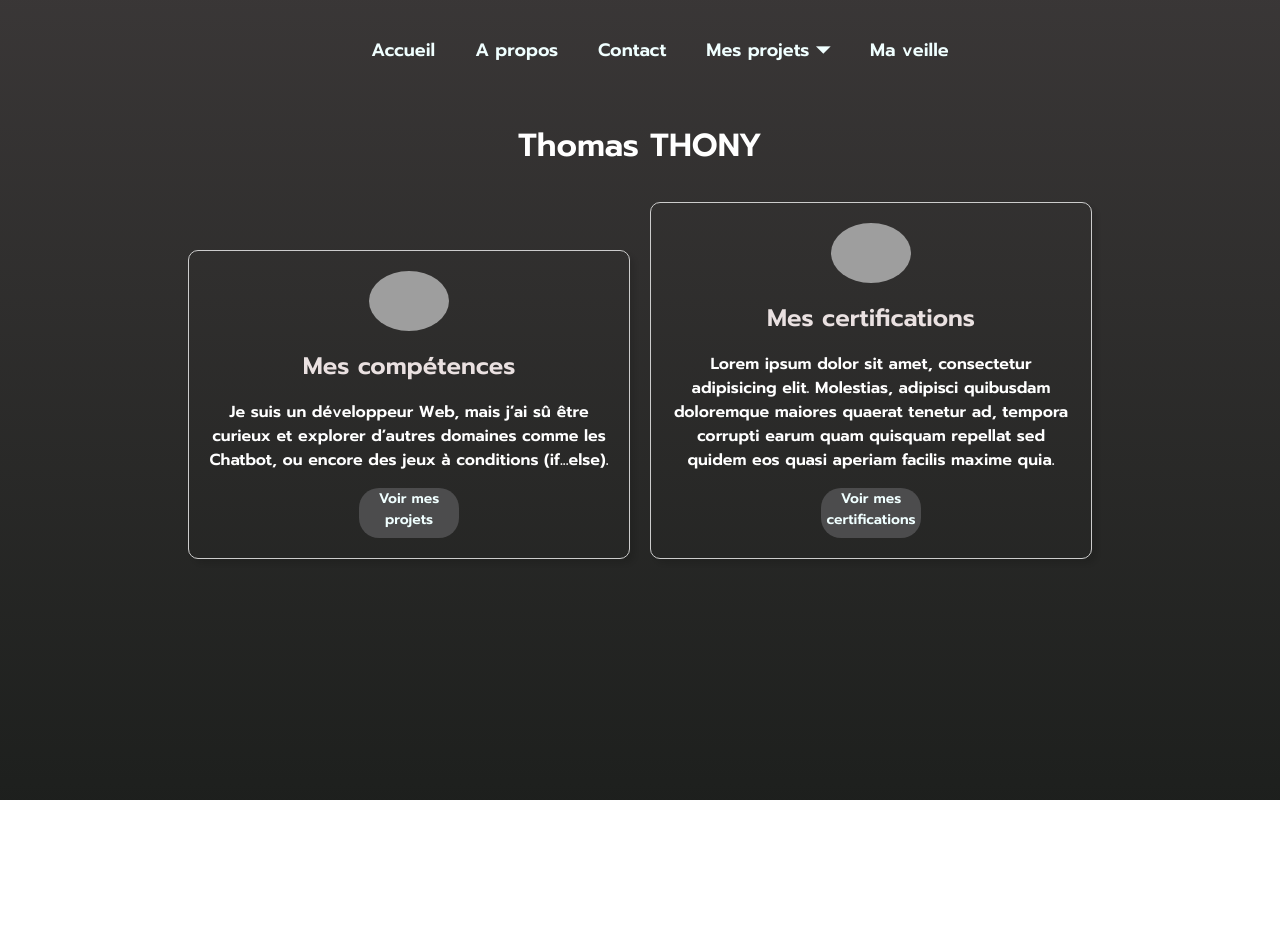
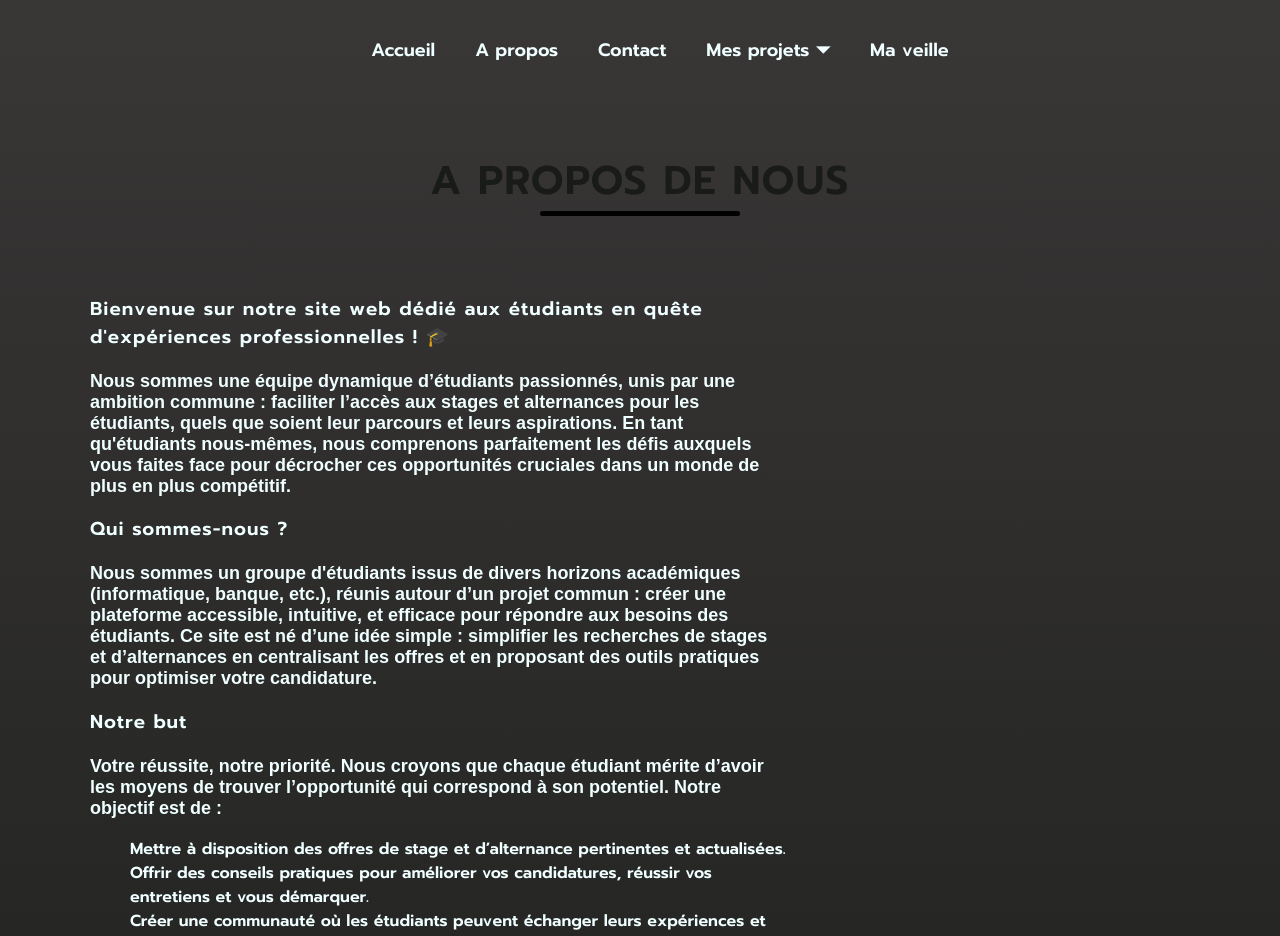
Before and after one commit to Thomas-Thony/MonPortfolioReact.JS, a React (Vite) app: page / in a window 1280 px wide. Shown: the top 936 px of the page. Before the commit the page ends 800 px from the top, so only its background shows below. Built offline with nearby package versions, Linux system fonts and the light colour scheme; grey boxes are pictures that could not be loaded.

Commit message:
Mise en place d'un nouveau format de la page d'accueil (avec un texte de template)

```diff
--- a/src/components/accueil.jsx
+++ b/src/components/accueil.jsx
@@ -4,13 +4,51 @@ import Carte2 from './Cartes/carte2';
 
 function Accueil() {
     return (
-        <>
-            <div className="titre">
-                <h1>Thomas THONY</h1>
-                <Carte />
-                <Carte2/>
+      <>
+    <section>
+      <div className="a_propos">
+        <h1>A propos de nous</h1>
+        <div className="wrapper1">
+          <div className="content_a_propos">
+            <h3>
+              Bienvenue sur notre site web dédié aux étudiants en quête d&apos;expériences professionnelles ! 🎓
+            </h3>
+            <p>
+              Nous sommes une équipe dynamique d’étudiants passionnés, unis par une ambition commune :
+              faciliter l’accès aux stages et alternances pour les étudiants, quels que soient leur parcours
+              et leurs aspirations. En tant qu&apos;étudiants nous-mêmes, nous comprenons parfaitement les défis
+              auxquels vous faites face pour décrocher ces opportunités cruciales dans un monde de plus en
+              plus compétitif.
+            </p>
+            <h3>Qui sommes-nous ?</h3>
+            <p>
+              Nous sommes un groupe d&apos;étudiants issus de divers horizons académiques (informatique, banque,
+              etc.), réunis autour d’un projet commun : créer une plateforme accessible, intuitive, et efficace
+              pour répondre aux besoins des étudiants. Ce site est né d’une idée simple : simplifier les
+              recherches de stages et d’alternances en centralisant les offres et en proposant des outils
+              pratiques pour optimiser votre candidature.
+            </p>
+            <h3>Notre but</h3>
+            <p>
+              Votre réussite, notre priorité. Nous croyons que chaque étudiant mérite d’avoir les moyens de
+              trouver l’opportunité qui correspond à son potentiel. Notre objectif est de :
+            </p>
+            <ul>
+              <li>Mettre à disposition des offres de stage et d’alternance pertinentes et actualisées.</li>
+              <li>Offrir des conseils pratiques pour améliorer vos candidatures, réussir vos entretiens et vous démarquer.</li>
+              <li>Créer une communauté où les étudiants peuvent échanger leurs expériences et s’entraider.</li>
+            </ul>
+            <div className="bouton_a_propos">
+              <a href="#">En savoir plus</a>
             </div>
-        </>
+          </div>
+          <div className="image_section">
+            <Carte/>
+          </div>
+        </div>
+      </div>
+    </section>
+    </>
     );
 }
 
--- a/src/styles/accueil.css
+++ b/src/styles/accueil.css
@@ -1,15 +1,104 @@
-@import url('https://fonts.googleapis.com/css2?family=Roboto:ital,wght@0,100..900;1,100..900&display=swap');
-
-*{
-    font-family: "Roboto", serif;
+body {
+    width: 100%;
+    min-height: 100vh;
 }
 
-.titre{
-    align-items: center;
-    justify-content:center;
-    text-align: center;
+.a_propos {
+    width: 100%;
 }
 
-.titre h1{
-    color: white;
+.a_propos h1 {
+    text-align: center;
+    font-size: 40px;
+    text-transform: uppercase;
+    letter-spacing: 1.5px;
+    margin-top: 50px;
 }
+
+.a_propos h1::after {
+    content: "";
+    height: 5px;
+    width: 200px;
+    background-color: #000000;
+    border-radius: 10px;
+    display: block;
+    margin: auto;
+}
+
+.wrapper1 {
+    padding: 0px 60px;
+    margin: 60px auto;
+}
+
+.content_a_propos {
+    width: 60%;
+    float: left;
+    text-align: left;
+    padding: 0px 30px;
+}
+
+.content_a_propos h3 {
+    letter-spacing: 1px;
+}
+
+.content_a_propos p {
+    font-family: sans-serif;
+    font-size: 18px;
+    margin-top: 20px;
+}
+
+.content_a_propos .bouton_a_propos {
+    margin-top: 40px;
+}
+
+.content_a_propos .bouton_a_propos a {
+    border: 1px solid #2b9ec2;
+    padding: 10px 35px;
+    border-radius: 20px;
+    text-decoration: none;
+    letter-spacing: 1px;
+    font-size: 22px;
+    text-transform: uppercase;
+}
+
+.content_a_propos .bouton_a_propos a:hover {
+    background: #05595B;
+    color: #fff;
+    transition: 0.25s ease;
+}
+
+.image-section img {
+    width: 500px;
+    height: 500px;
+}
+
+@media screen and (max-width: 900px) {
+    .a_propos {
+        width: 100%;
+        padding-top: 20px;
+    }
+
+    .a_propos h1 {
+        font-size: 32px;
+    }
+
+    .content_a_propos {
+        width: 100%;
+        float: none;
+    }
+
+    .content_a_propos .bouton_a_propos {
+        margin-top: 30px;
+        text-align: center;
+    }
+
+    .content_a_propos .bouton_a_propos a {
+        padding: 8px 25px;
+    }
+
+    .image-section {
+        float: none;
+        width: 100%;
+        margin-top: 25px;
+    }
+}
```
